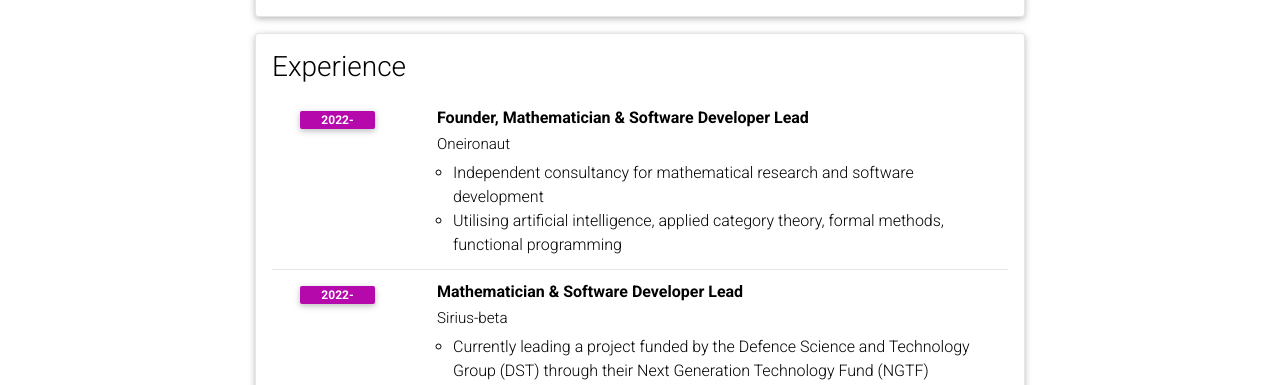
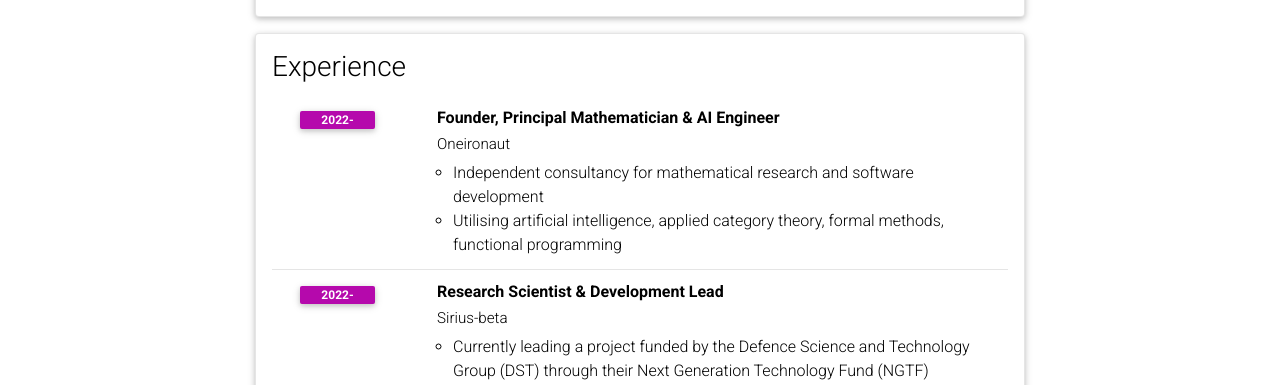
Before and after one commit to nasosev/nasosev.github.io, a Jekyll site: the page built from _pages/cv.md, in a window 1280 px wide and 900 px high, scrolled down 537 px. Shown: the part 162-547 px from the top of the window. Built offline with Jekyll 4.4.1, drawn with Linux system fonts in a browser that asks for light colours; comment, search, counter and statistics services are not loaded; a style sheet for code colours, icons or effects is not loaded.

Commit message:
update roles

```diff
--- a/_data/cv.yml
+++ b/_data/cv.yml
@@ -32,14 +32,14 @@
 - title: Experience
   type: time_table
   contents:
-    - title: Founder, Mathematician & Software Developer Lead
+    - title: Founder, Principal Mathematician & AI Engineer
       institution: Oneironaut
       year: 2022-
       description:
         - Independent consultancy for mathematical research and software development
         - Utilising artificial intelligence, applied category theory, formal methods, functional programming
 
-    - title: Mathematician & Software Developer Lead
+    - title: Research Scientist & Development Lead
       institution: Sirius-beta
       year: 2022-
       description:
```
Also changed, not shown: 1 other file.
